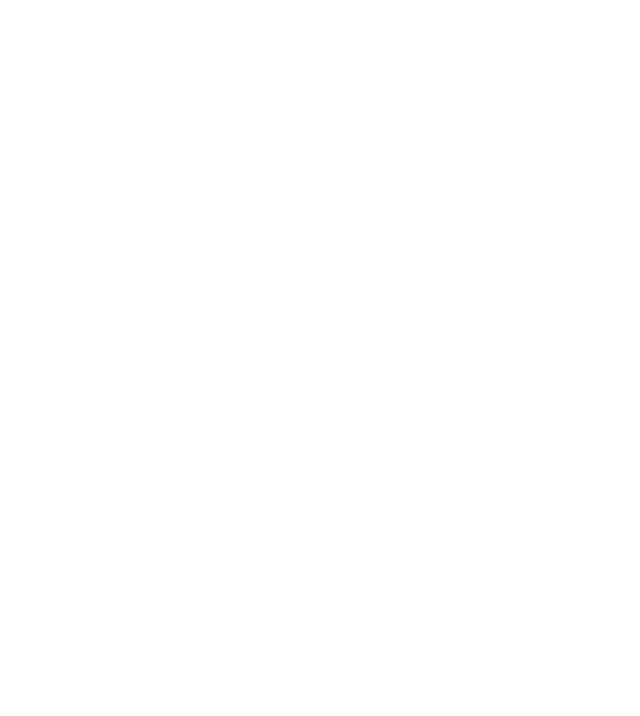
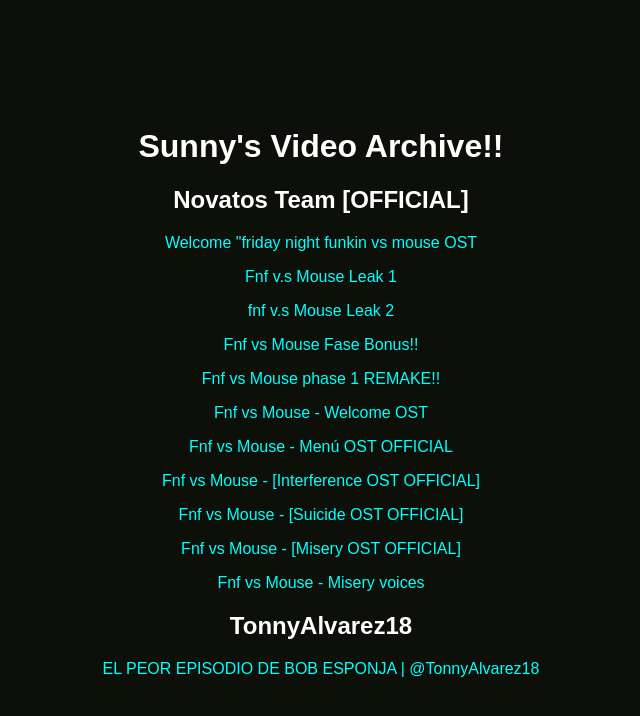
Before and after one commit to SunnyGlitchue/sunny-video-archive, a plain HTML site: page index.html in a window 1280 px wide. Shown: the whole page, without its empty margins (319-959 px from the left). Drawn offline with Linux system fonts and the light colour scheme.

Commit message:
Made a main page

```diff
--- a/index.html
+++ b/index.html
@@ -1,15 +1,91 @@
 <!DOCTYPE html>
-<html lang="en">
-<head>
-    <meta charset="UTF-8">
+<html lang="en"><head><meta http-equiv="Content-Type" content="text/html; charset=UTF-8">
+
     <meta name="viewport" content="width=device-width, initial-scale=1.0">
     <title>Sunny's Video Archive!</title>
-    <meta property="og:title" content="Sunny's Video Archive" />
-    <meta name="description" content="Ola pendejos de mierda soy el anticristo 3000">
-    <link rel="icon" type="image/png" href="favicon.png"> <!-- Make sure to provide a valid path -->
+    <meta property="og:title" content="Sunny&#39;s Video Archive">
+    <meta name="description" content="This is my video archive, welcome..">
+    <link rel="icon" type="image/png" href="https://upload.wikimedia.org/wikipedia/commons/thumb/2/21/YouTube_icon_%282011-2013%29.svg/2048px-YouTube_icon_%282011-2013%29.svg.png">
+
+    <style>
+        body {
+            display: flex;
+            justify-content: center;
+            align-items: center;
+            height: 100vh;
+            margin: 0;
+            font-family: Arial, sans-serif;
+            background-color: #0c1008;
+            color: white;
+            text-align: center;
+        }
+        a {
+            color: #00ffff;
+            text-decoration: none;
+        }
+        a:hover {
+            text-decoration: underline;
+        }
+    </style>
 
 </head>
 <body>
+<div>
 
-</body>
-</html>
+<h1><b>Sunny's Video Archive!!</b></h1>
+<h2>Novatos Team [OFFICIAL]</h2>
+<p>
+  <a href="https://sunnyglitchue.github.io/sunny-video-archive/watch/novatos-team-oficial/2gmnAJU8ASs.html" target="_blank">
+    Welcome "friday night funkin vs mouse OST
+  </a>
+</p><p>
+  <a href="https://sunnyglitchue.github.io/sunny-video-archive/watch/novatos-team-oficial/dtEM6t3E9Qk.html" target="_blank">
+    Fnf v.s Mouse Leak 1
+  </a>
+</p><p>
+  <a href="https://sunnyglitchue.github.io/sunny-video-archive/watch/novatos-team-oficial/BOe-31zKQRU.html" target="_blank">
+    fnf v.s Mouse Leak 2
+  </a>
+</p><p>
+  <a href="https://sunnyglitchue.github.io/sunny-video-archive/watch/novatos-team-oficial/kQs469LwV4M.html" target="_blank">
+     Fnf vs Mouse Fase Bonus!!
+  </a>
+</p><p>
+  <a href="https://sunnyglitchue.github.io/sunny-video-archive/watch/novatos-team-oficial/wpxmSJmsQMk.html" target="_blank">
+    Fnf vs Mouse phase 1 REMAKE!!
+  </a>
+</p><p>
+  <a href="https://sunnyglitchue.github.io/sunny-video-archive/watch/novatos-team-oficial/JVrd75mTAuc.html" target="_blank">
+   Fnf vs Mouse - Welcome OST
+  </a>
+</p><p>
+  <a href="https://sunnyglitchue.github.io/sunny-video-archive/watch/novatos-team-oficial/s--0c5GIoyQ.html" target="_blank">
+    Fnf vs Mouse - Menú OST OFFICIAL
+  </a>
+</p><p>
+  <a href="https://sunnyglitchue.github.io/sunny-video-archive/watch/novatos-team-oficial/g4MaCGDvA7I.html" target="_blank">
+    Fnf vs Mouse - [Interference OST OFFICIAL]
+  </a>
+</p><p>
+  <a href="https://sunnyglitchue.github.io/sunny-video-archive/watch/novatos-team-oficial/PyAxgxDsNf8.html" target="_blank">
+    Fnf vs Mouse - [Suicide OST OFFICIAL]
+  </a>
+</p>
+    <p>
+  <a href="https://sunnyglitchue.github.io/sunny-video-archive/watch/novatos-team-oficial/Kg9Qg8oxKTY.html" target="_blank">
+    Fnf vs Mouse - [Misery OST OFFICIAL]
+  </a>
+</p><p>
+  <a href="https://sunnyglitchue.github.io/sunny-video-archive/watch/novatos-team-oficial/v39E-Wm71D4.html" target="_blank">
+    Fnf vs Mouse - Misery voices
+  </a>
+</p><h2>TonnyAlvarez18</h2>
+     <p>
+  <a href="https://sunnyglitchue.github.io/sunny-video-archive/watch/tonnyalvarez18/hKEOe51l70Q.html" target="_blank">
+    EL PEOR EPISODIO DE BOB ESPONJA | @TonnyAlvarez18
+  </a>
+</p>
+</div>
+
+
+</body></html>
```
